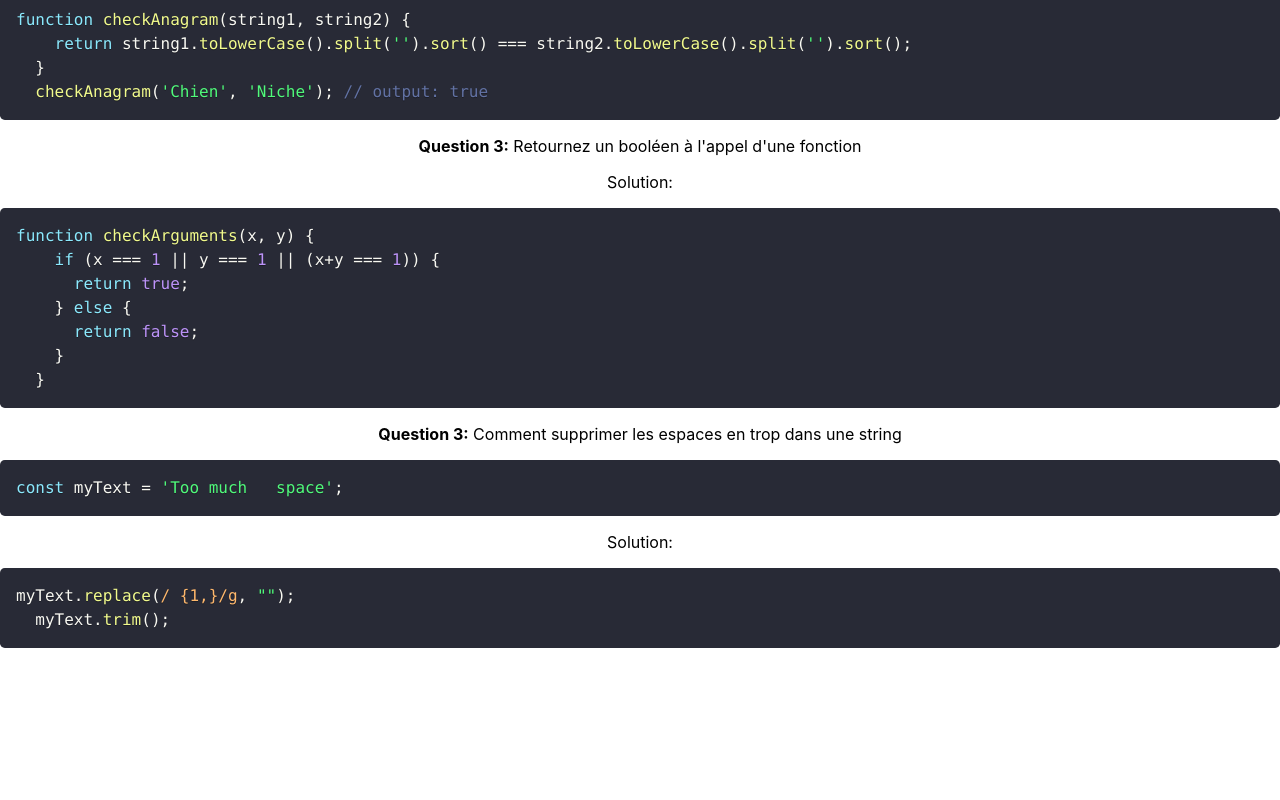
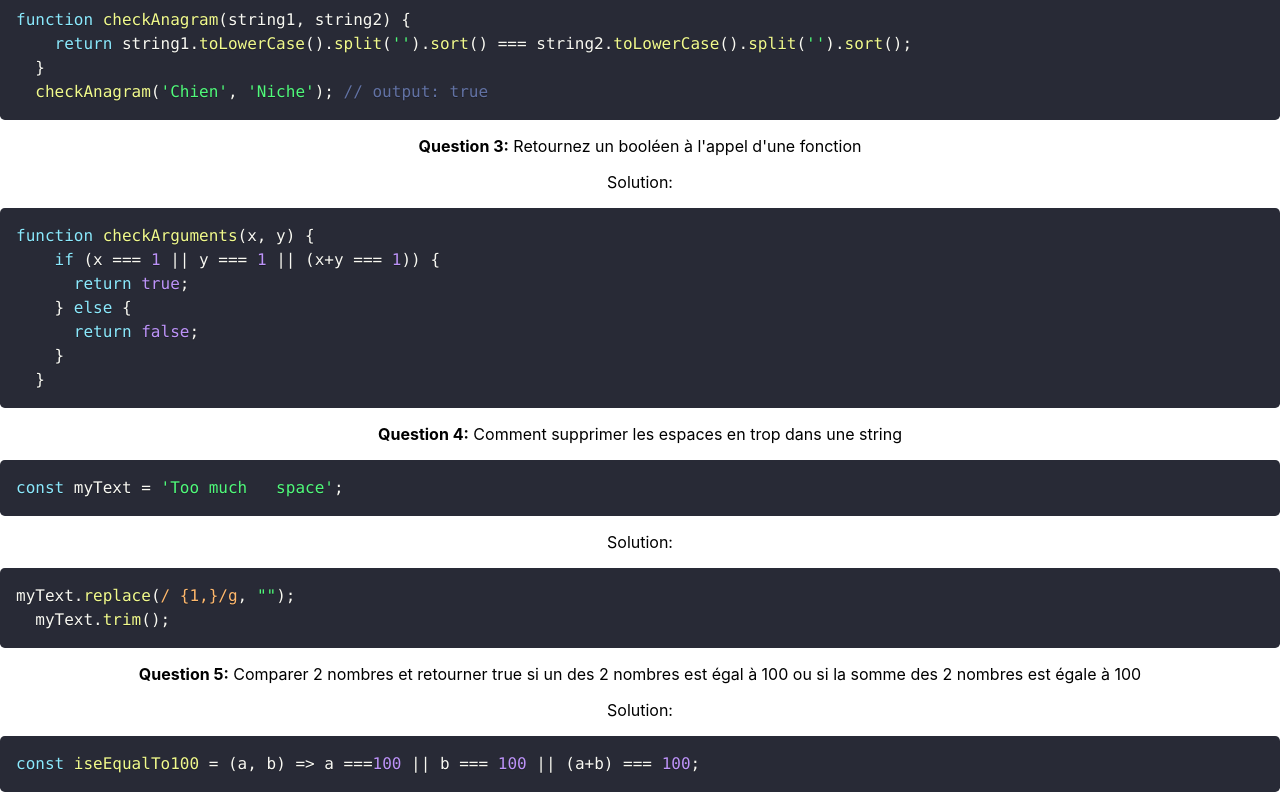
Before and after one commit to philoem/algosQuestions, a React (Create React App) app: page /questionInJs in a window 1280 px wide. Shown: the part 779-1579 px from the top of the page. Before the commit the page ends 1435 px from the top, so only its background shows below. Built offline with nearby package versions, Linux system fonts and the light colour scheme.

Commit message:
feat: add question 5

```diff
--- /dev/null
+++ b/src/QuestionsInJs/FifthQuestion/index.js
@@ -0,0 +1,27 @@
+import React from 'react'
+import { Prism as SyntaxHighlighter } from 'react-syntax-highlighter'
+import { dracula } from 'react-syntax-highlighter/dist/esm/styles/prism'
+
+function FifthQuestion() {
+	const checkSpace = 'const iseEqualTo100 = (a, b) => a ===100 || b === 100 || (a+b) === 100;'
+	return (
+		<div className="grid grid-cols-3 gap-3 place-content-center h-full px-5 border mb-4">
+			<div className="flex items-center">
+				<p>
+					<strong>Question 5:</strong> Comparer 2 nombres et retourner true si un des 2 nombres est
+					égal à 100 ou si la somme des 2 nombres est égale à 100
+				</p>
+			</div>
+			<div>
+				<div className="flex items-center">
+					<p>Solution:</p>
+				</div>
+				<SyntaxHighlighter language="javascript" style={dracula}>
+					{checkSpace}
+				</SyntaxHighlighter>
+			</div>
+		</div>
+	)
+}
+
+export default FifthQuestion
--- a/src/QuestionsInJs/FourthQuestion/index.js
+++ b/src/QuestionsInJs/FourthQuestion/index.js
@@ -8,14 +8,16 @@ function FourthQuestion() {
   myText.trim();`
 	return (
 		<div className="grid grid-cols-3 gap-3 place-content-center h-full px-5 border mb-4">
+			<div>
 				<div className="flex items-center">
 					<p>
-					<strong>Question 3:</strong> Comment supprimer les espaces en trop dans une string
+						<strong>Question 4:</strong> Comment supprimer les espaces en trop dans une string
 					</p>
 				</div>
 				<SyntaxHighlighter language="javascript" style={dracula}>
 					{checkSpace}
 				</SyntaxHighlighter>
+			</div>
 			<div>
 				<div className="flex items-center">
 					<p>Solution:</p>
--- a/src/QuestionsInJs/index.js
+++ b/src/QuestionsInJs/index.js
@@ -4,6 +4,7 @@ import FirstQuestion from './FirstQuestion'
 import SecondQuestion from './SecondQuestion'
 import ThirdQuestion from './ThirdQuestion'
 import FourthQuestion from './FourthQuestion'
+import FifthQuestion from './FifthQuestion'
 
 function QuestionsInJs() {
 	return (
@@ -15,6 +16,7 @@ function QuestionsInJs() {
 			<SecondQuestion />
 			<ThirdQuestion />
 			<FourthQuestion />
+			<FifthQuestion />
 		</div>
 	)
 }
```
Lines whose indentation alone changed are shown as unchanged.
